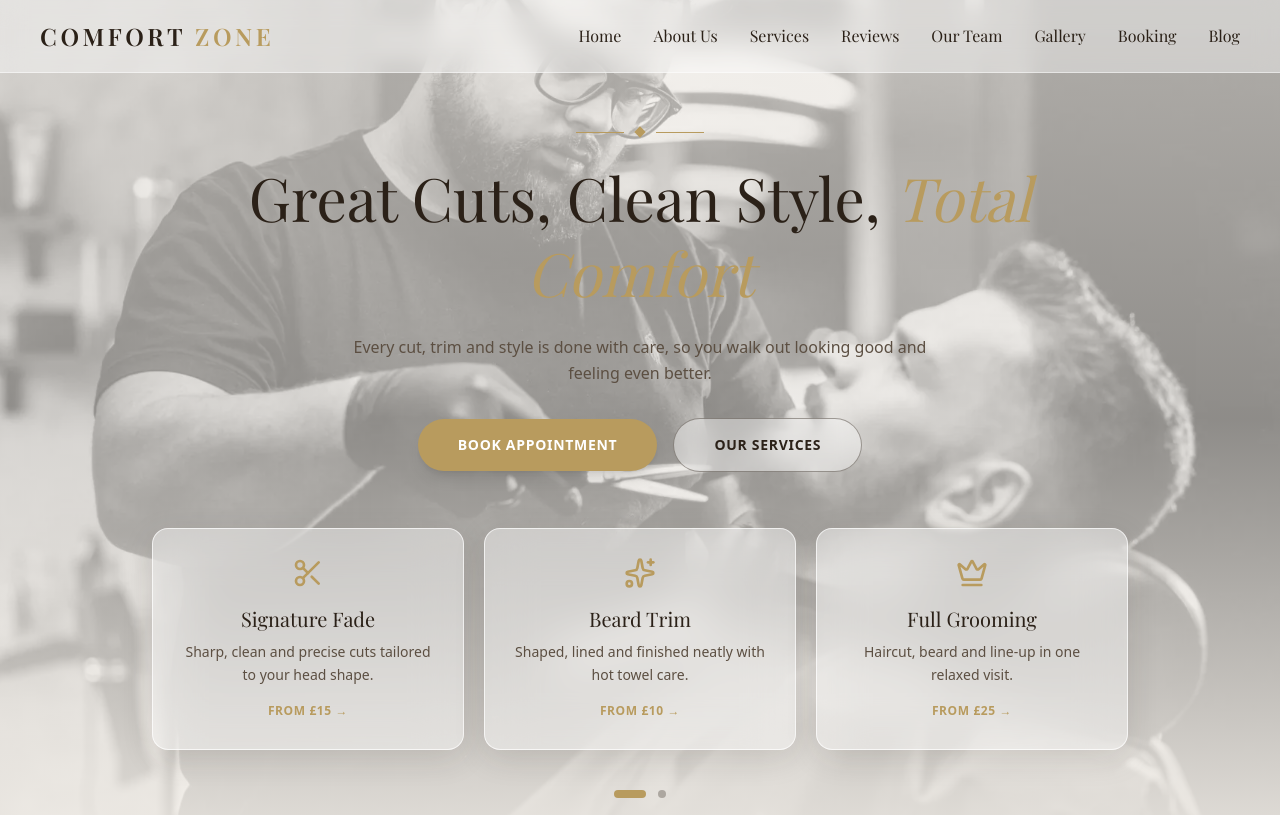
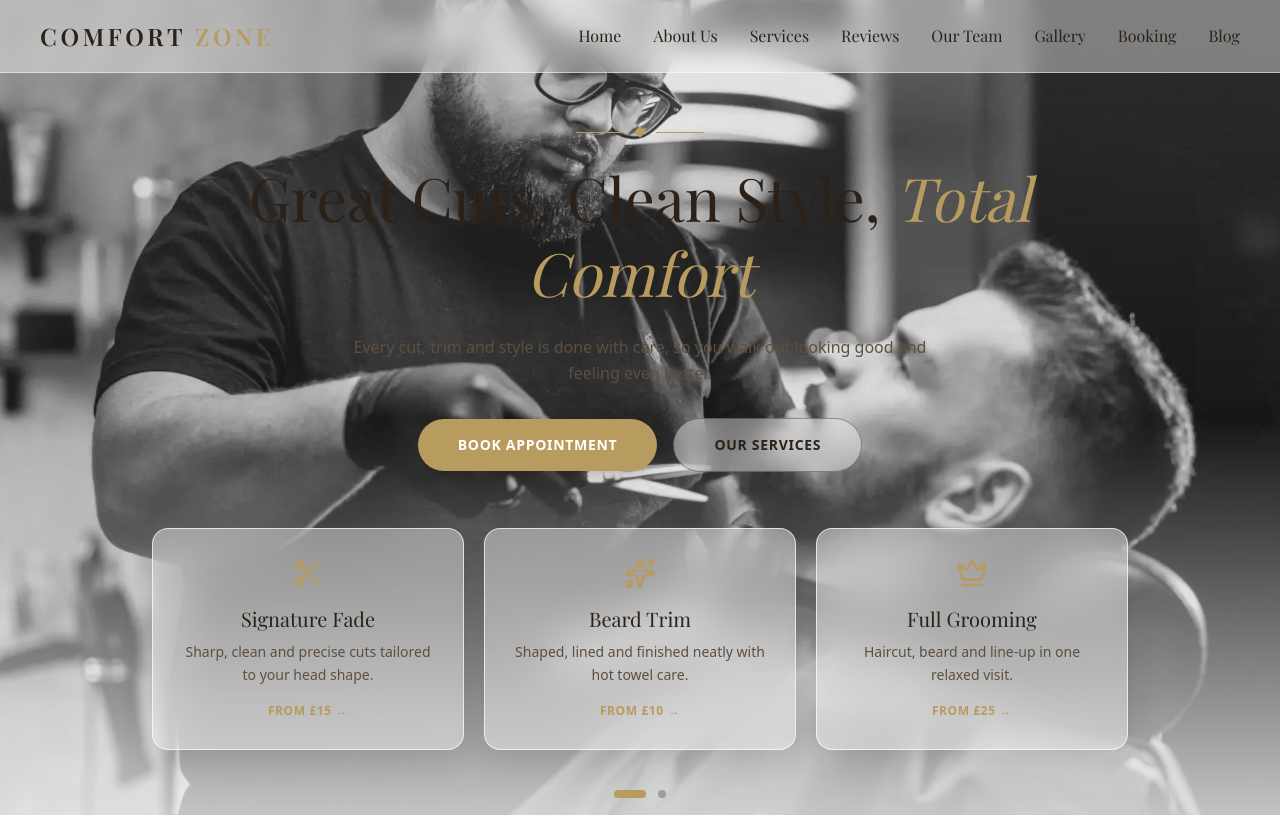
Before and after one commit to Rafiu-Olajumoke01/comfortzone, a Next.js app: page / in a window 1280 px wide. Shown: the top 815 px of the page. Built offline with nearby package versions, Linux system fonts and the light colour scheme.

Commit message:
Add activities feature

```diff
--- a/app/hero/page.jsx
+++ b/app/hero/page.jsx
@@ -48,7 +48,7 @@ const Hero = () => {
           </div>
         ))}
 
-        <div className="absolute inset-0 bg-gradient-to-b from-[#FAF6F0]/70 via-[#FAF6F0]/55 to-[#FAF6F0]/90" />
+        <div className="absolute inset-0 bg-gradient-to-b from-white/15 via-white/5 to-white/80" />
 
         <div className="relative z-10 flex flex-col items-center px-6 pt-32 text-center text-[#2B2118]">
           <div className="flex items-center gap-3">
```
